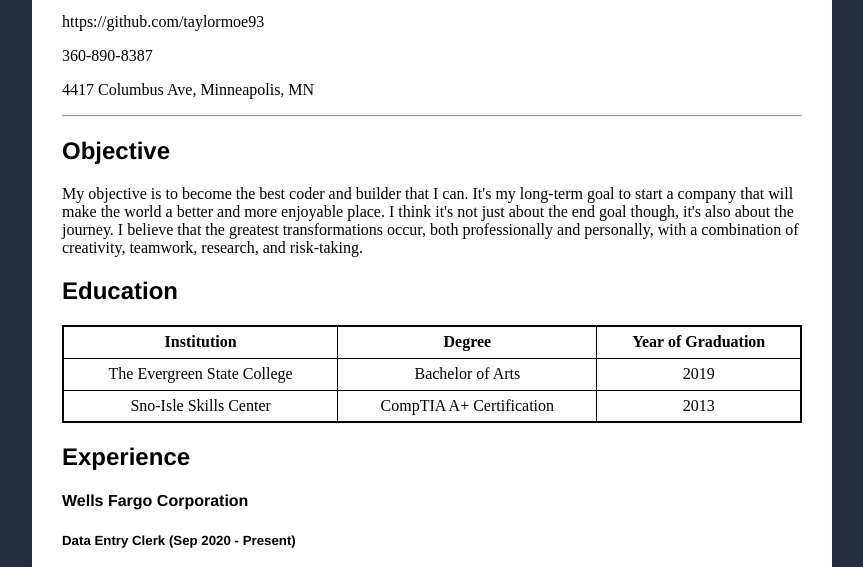
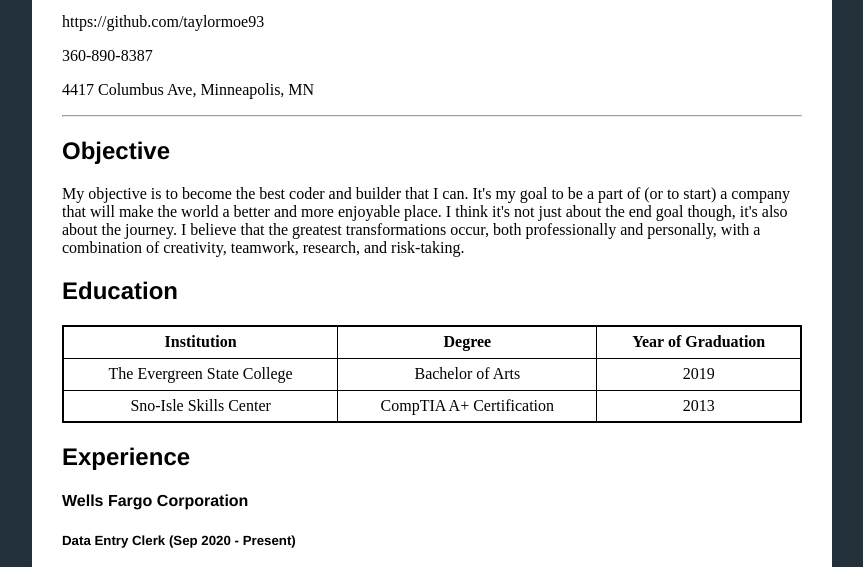
Before and after one commit to taylormoe93/resume-rough-draft.github.io, a plain HTML site: page index.html in a window 1280 px wide. Shown: the part 209-776 px from the top of the page, without its empty margins (208-1071 px from the left). Drawn offline with Linux system fonts and the light colour scheme.

Commit message:
Update index.html

```diff
--- a/index.html
+++ b/index.html
@@ -43,7 +43,7 @@
   <div class="objective">
       <h2>Objective</h2>
     </div>
-    <p>My objective is to become the best coder and builder that I can. It's my long-term goal to start a company that will make the world a better and more enjoyable place. I think it's not just about the end goal though, it's also about the journey. I believe that the greatest transformations occur, both professionally and personally, with a combination of creativity, teamwork, research, and risk-taking.
+    <p>My objective is to become the best coder and builder that I can. It's my goal to be a part of (or to start) a company that will make the world a better and more enjoyable place. I think it's not just about the end goal though, it's also about the journey. I believe that the greatest transformations occur, both professionally and personally, with a combination of creativity, teamwork, research, and risk-taking.
     </p>
 
 
```
